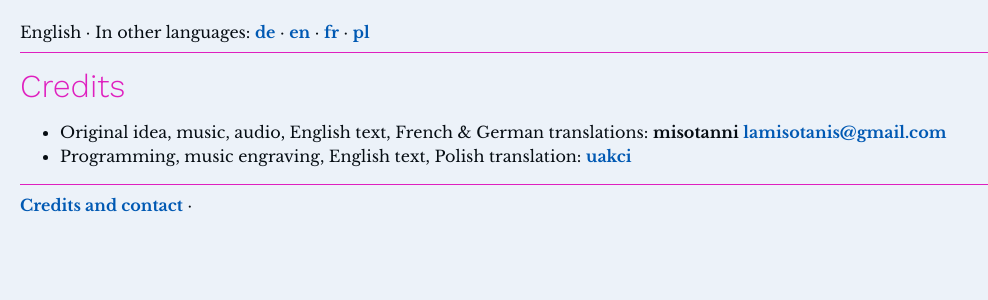
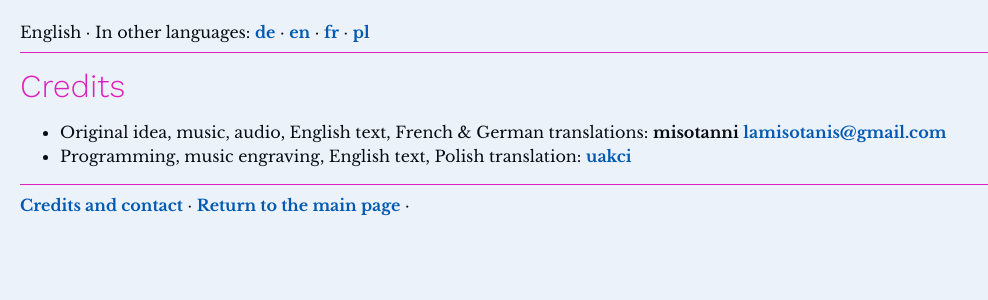
Before and after one commit to misotanni/misotanni.github.io, a Jekyll site: the page built from fjs/en/credits.md, in a window 1280 px wide. Shown: the top 300 px of the page, without its empty margins (0-988 px from the left). Built offline with Jekyll 4.4.1, drawn with Linux system fonts in a browser that asks for light colours; our own code applies the rules of GitHub Pages for plain Markdown files.

Commit message:
retournez à la page du étage fromage découpage, hon hon

```diff
--- a/_config.yml
+++ b/_config.yml
@@ -6,12 +6,15 @@ defaults:
       path: "fjs/en"
     values:
       otherlang: "English · In other languages:"
+      return: "Return to the main page"
       credits: "Credits and contact"
+      disclaimer: "" # no translation disclaimer
   -
     scope:
       path: "fjs/pl"
     values:
       otherlang: "Polski · W innych językach:"
+      return: "Powróć do strony głównej"
       credits: "Autorzy, kontakt"
       disclaimer: "Tłumaczenie może nie być aktualne z główną wersją angielską."
   -
@@ -19,6 +22,7 @@ defaults:
       path: "fjs/jbo"
     values:
       otherlang: "jbobau · i bau lo drata zo'u:"
+      return: "xruzva lo ralju"
       credits: "lo finti datni jo'u lo jikca judri"
       disclaimer: "i cumki fa lo nu lo xe fanva na sarxe lo pe ca ralju ke glibau versiio"
   -
@@ -26,6 +30,7 @@ defaults:
       path: "fjs/fr"
     values:
       otherlang: "Français · En d'autres langues:"
+      return: "Retournez à la page d'accueil"
       credits: "À la page des crédits et du contact"
       disclaimer: "Il est possible que la traduction n'est pas à jour avec la version anglaise principale."
   -
@@ -33,6 +38,7 @@ defaults:
       path: "fjs/de"
     values:
       otherlang: "Deutsch · In anderen Sprachen:"
+      return: "Zurück zur Hauptseite"
       credits: "Zur Credits- und Kontaktseite"
       disclaimer: "Es ist möglich, dass die Übersetzung mit dem englischen Urtext nicht völlig übereinstimmt."
   -
--- a/_layouts/fjs.html
+++ b/_layouts/fjs.html
@@ -22,8 +22,9 @@
     {{ content }}
     <hr />
     <a href="credits.html">{{ page.credits }}</a>
-    {{ if page.disclaimer }}
-      · {{ page.disclaimer }}
-    {{ endif }}
+    · <a href="index.html">{{ page.return }}</a>
+  {{ if page.disclaimer != "" }}
+    · {{ page.disclaimer }}
+  {{ endif }}
   </body>
 </html>
```
